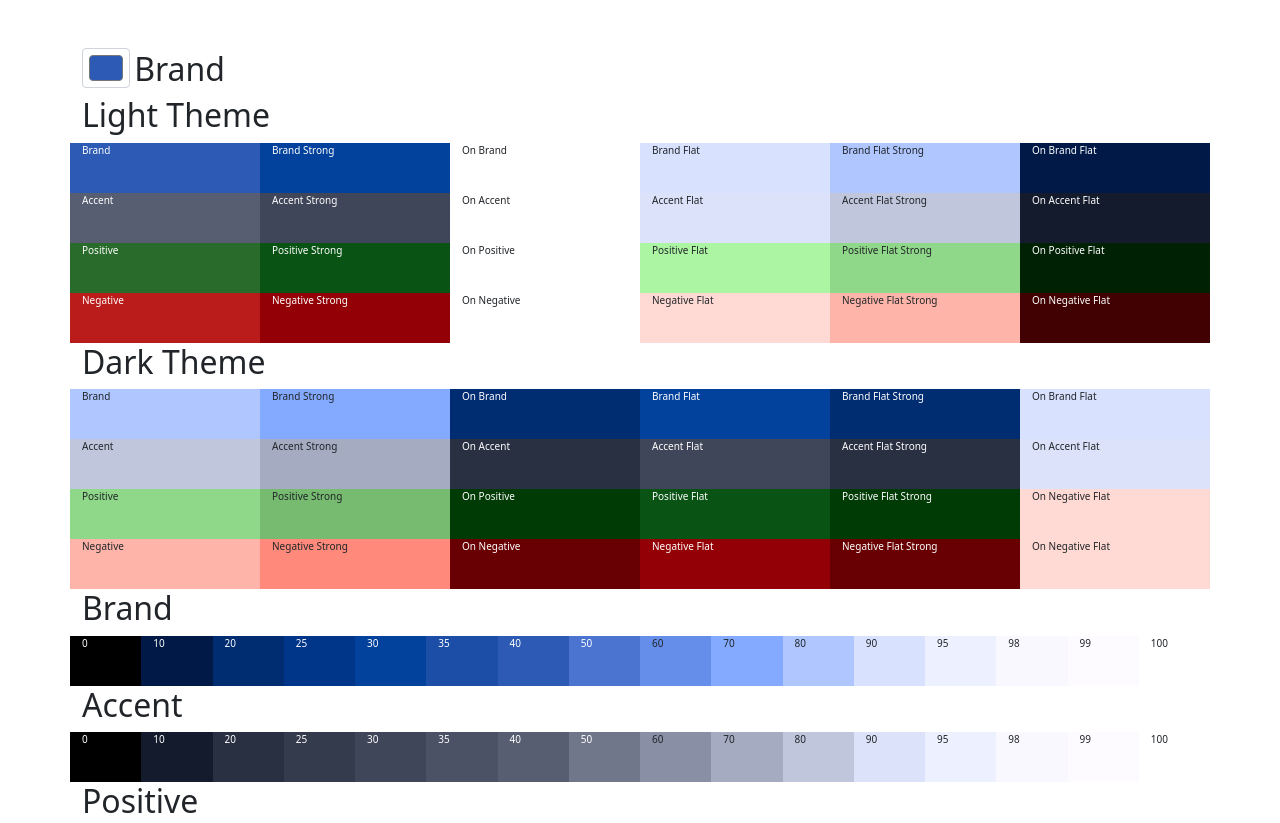
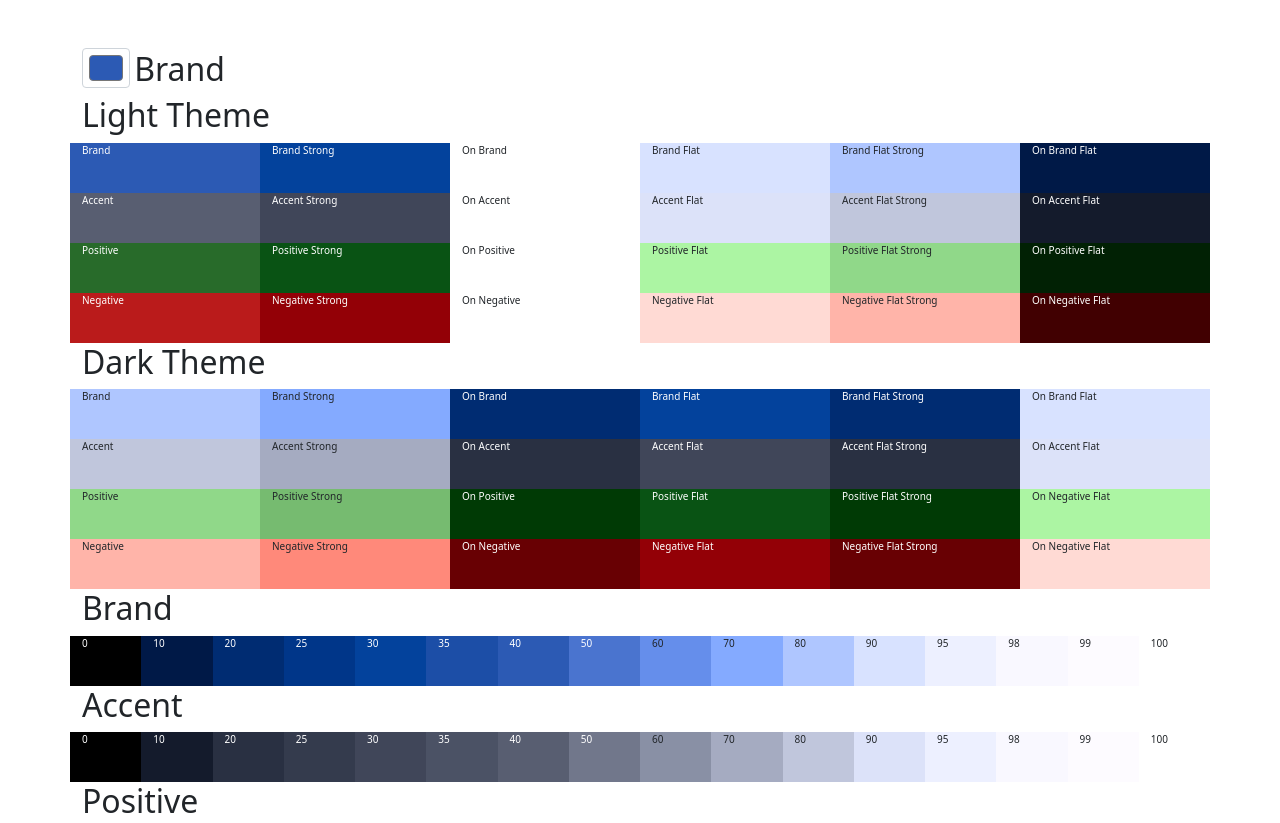
Before and after one commit to PDIS/design-system-color-generater, a website built with webpack: page index.html in a window 1280 px wide. Shown: the top 823 px of the page. Built offline with nearby package versions, Linux system fonts and the light colour scheme.

Commit message:
Update index.html

```diff
--- a/index.html
+++ b/index.html
@@ -101,7 +101,7 @@
           <div class="col positive-flat-strong text-white">
             Positive Flat Strong
           </div>
-          <div class="col on-negative-flat">On Negative Flat</div>
+          <div class="col on-positive-flat">On Negative Flat</div>
         </div>
         <div class="row">
           <div class="col negative">Negative</div>
```
